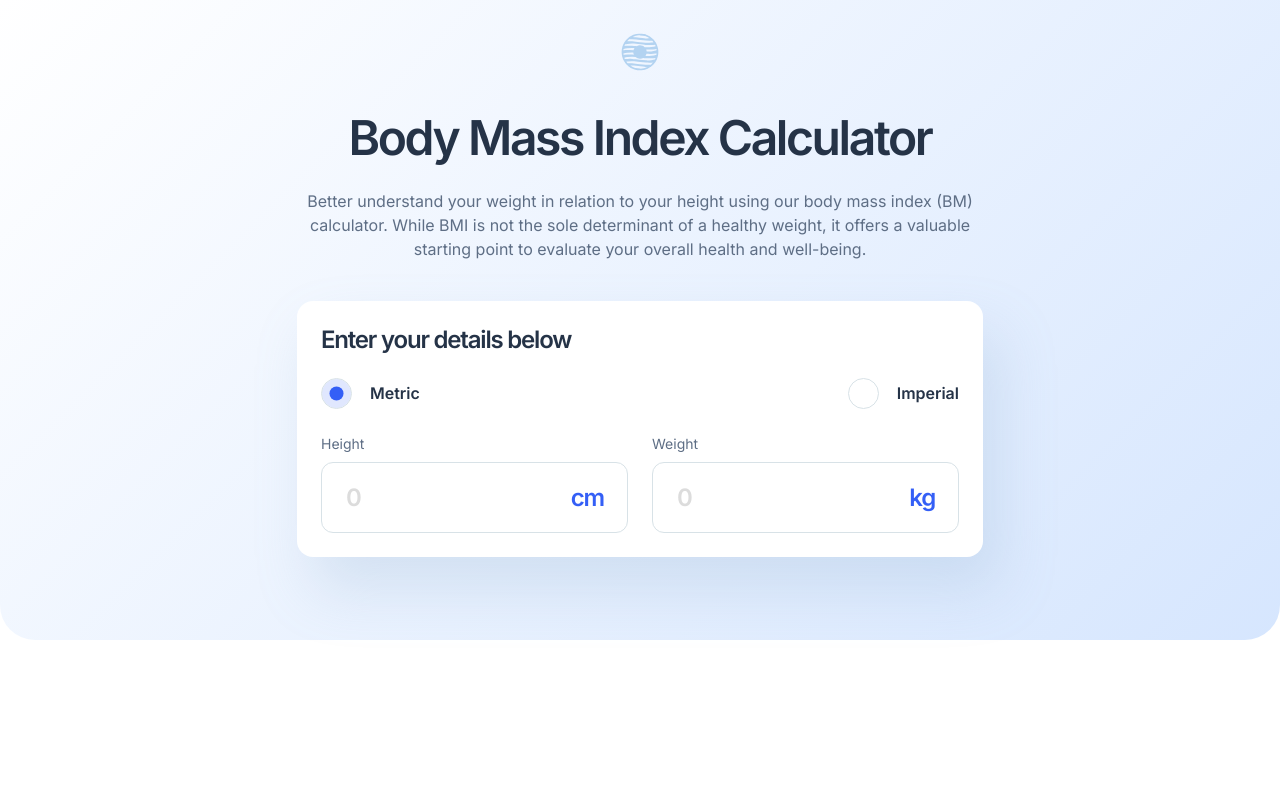
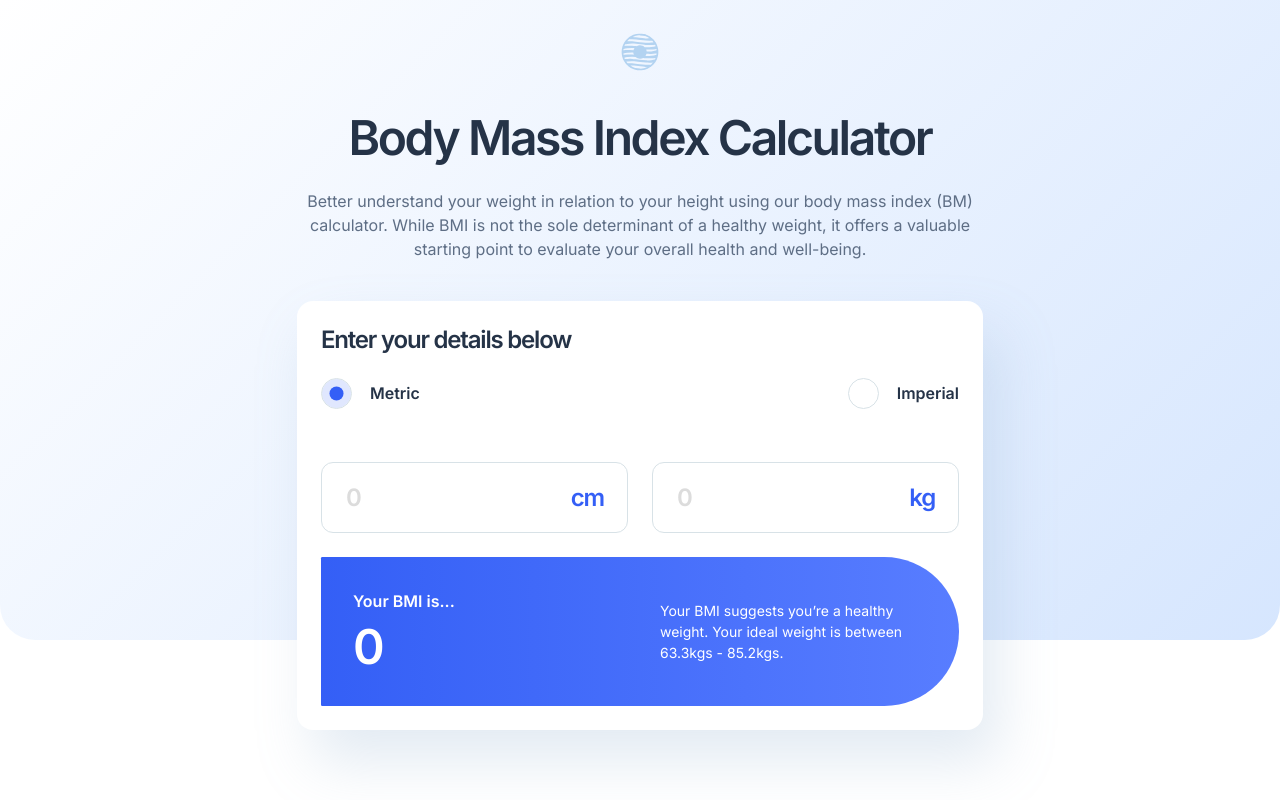
Before and after one commit to Urichcool/BMI-Calculator, a React (Create React App) app: page / in a window 1280 px wide. Built offline with nearby package versions, Linux system fonts and the light colour scheme.

Commit message:
added-result-component

```diff
--- a/src/components/Hero/HeroCalculatorForm.tsx
+++ b/src/components/Hero/HeroCalculatorForm.tsx
@@ -1,6 +1,7 @@
 import React, { useState } from "react";
 import HeroHeaderFormInputs from "./HeroInputs/HeroHeaderInputs";
 import HeroRadioButtons from "./HeroInputs/HeroRadioButtons";
+import HeroHeaderFormResult from "./HeroHeaderFormResult";
 
 const HeroCalculatorForm = () => {
   const [radioValue, setRadioValue] = useState<string>("metric");
@@ -17,6 +18,7 @@ const HeroCalculatorForm = () => {
           <HeroRadioButtons radioValue={radioValue} changeValue={changeValue} />
           <HeroHeaderFormInputs radioValue={radioValue} />
         </form>
+        <HeroHeaderFormResult />
       </div>
     </div>
   );
--- /dev/null
+++ b/src/components/Hero/HeroHeaderFormResult.tsx
@@ -0,0 +1,30 @@
+import React from 'react';
+
+const HeroHeaderFormResult = () => {
+    return (
+      <div className="hero-header-form-result">
+        <div className="hero-header-form-result-container">
+          <div className="hero-header-form-result-text-container">
+            <p
+              className="font_body_m_bold"
+              style={{ marginBottom: "8px", color: "#FFF" }}
+            >
+              Your BMI is...
+            </p>
+            <p className="font_heading_l" style={{ color: "#FFF" }}>
+              0
+            </p>
+          </div>
+          <div className="hero-header-form-result-text-container">
+            <p className="font_body_s">
+              Your BMI suggests you’re a healthy weight. Your ideal weight is
+              between 63.3kgs - 85.2kgs.
+            </p>
+          </div>
+        </div>
+      </div>
+    );
+
+}
+
+export default HeroHeaderFormResult;
--- a/src/components/Hero/HeroInputs/Input.tsx
+++ b/src/components/Hero/HeroInputs/Input.tsx
@@ -10,17 +10,17 @@ const Input: FC<InputProps> = ({ units, label, className }) => {
   return (
     <div className={className}>
       <label className="font_body_s hero-header-form-label">{label}</label>
-      <div style={{position:"relative"}}>
+      <div style={{ position: "relative" }}>
         <input
+          pattern="[A-Za-z]{3}"
+          title="Three letter country code"
           placeholder="0"
           className="hero-header-form-input font_heading_m"
-        ></input>
-          <span className="font_heading_m hero-header-form-input-unit">
-        {units}
-      </span>
+        />
+        <span className="font_heading_m hero-header-form-input-unit">
+          {units}
+        </span>
       </div>
-
-
     </div>
   );
 };
--- /dev/null
+++ b/src/scss/components/hero-header/_hero-header-form-result.scss
@@ -0,0 +1,36 @@
+@import "../../mixins/mixins";
+
+.hero-header-form-result {
+  width: 100%;
+  background: linear-gradient(90deg, #345ff6 0%, #587dff 100%);
+  border-radius: 16px;
+  margin-top: 24px;
+  @include tablet {
+    border-radius: 16px 999px 999px 16px;
+  }
+}
+
+.hero-header-form-result-container {
+  display: flex;
+  padding: 32px;
+  flex-direction: column;
+  @include tablet {
+    flex-direction: row;
+    align-items: center;
+    justify-content: space-between;
+  }
+}
+
+.hero-header-form-result-text-container {
+  max-width: 267px;
+  margin-bottom: 24px;
+  &:last-child {
+    margin-bottom: 0;
+  }
+  @include tablet {
+    margin-bottom: 0;
+  }
+  @include desktop {
+    max-width: 206px;
+  }
+}
--- a/src/scss/components/hero-header/_index.scss
+++ b/src/scss/components/hero-header/_index.scss
@@ -1,2 +1,3 @@
 @import "hero-header";
-@import "hero-header-calculator-form"
+@import "hero-header-calculator-form";
+@import "_hero-header-form-result"
--- a/src/scss/variables/_font-sizes.scss
+++ b/src/scss/variables/_font-sizes.scss
@@ -62,5 +62,5 @@
   font-style: normal;
   font-weight: 400;
   line-height: 150%; /* 21px */
-  color: $dark_electric_blue;
+  color: $pure_white;
 }
```
Also changed, not shown: src/utils/CalculatorFunc.js (added).
